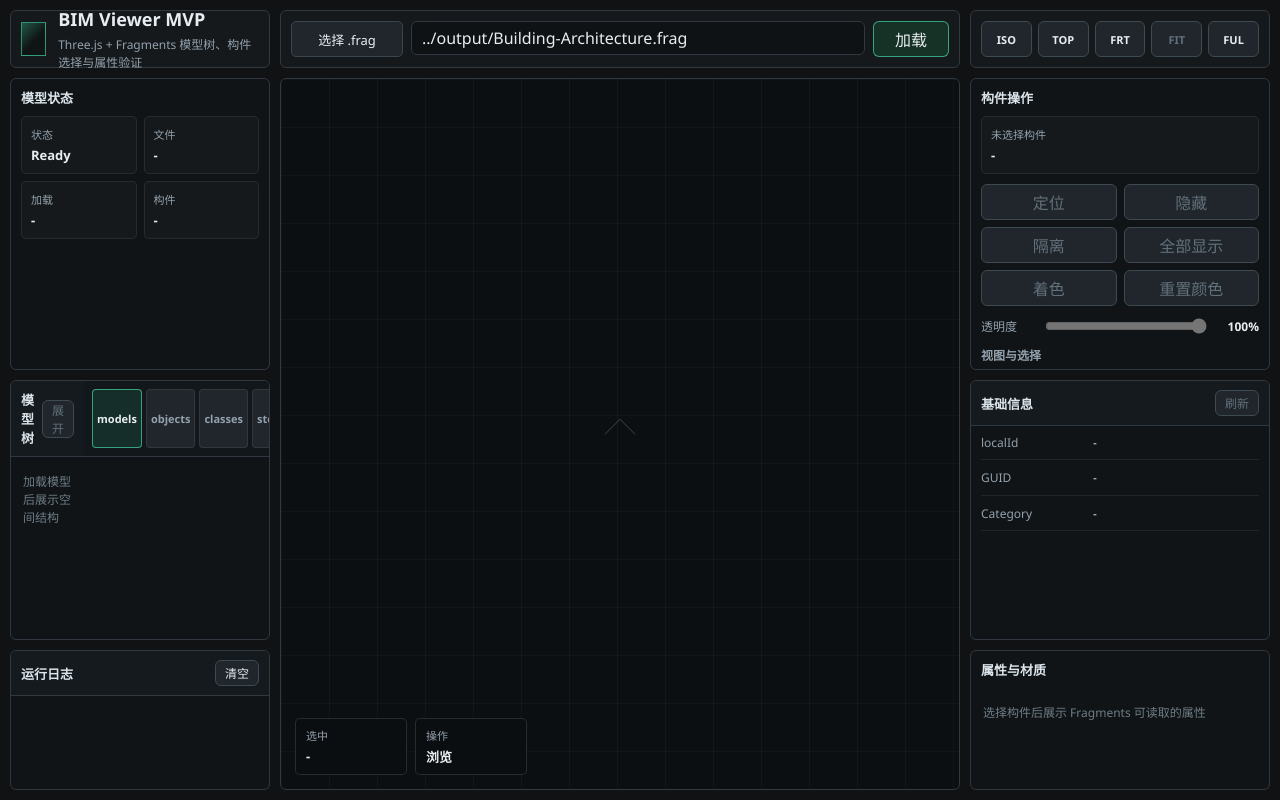
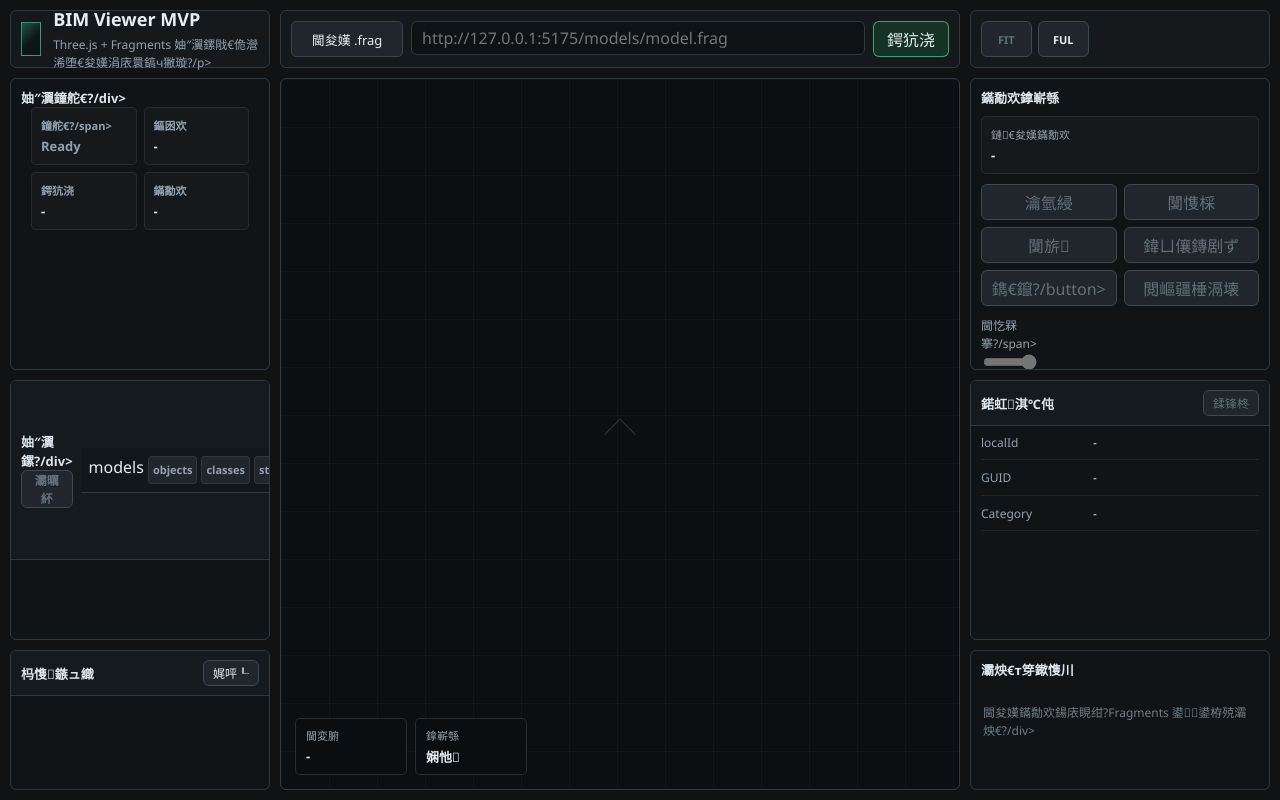
Before and after one commit to anshu43999/BimModelThree, a website: page viewer-service/viewer/index.html in a window 1280 px wide. Drawn offline with nearby package versions, Linux system fonts and the light colour scheme.

```diff
--- a/viewer/index.html
+++ b/viewer-service/viewer/index.html
@@ -13,44 +13,44 @@
             <div class="mark" aria-hidden="true"></div>
             <div>
                 <h1>BIM Viewer MVP</h1>
-                <p>Three.js + Fragments 模型树、构件选择与属性验证</p>
+                <p>Three.js + Fragments 妯″瀷鏍戙€佹瀯浠堕€夋嫨涓庡睘鎬ч獙璇?/p>
             </div>
         </div>
 
         <div class="loadbar">
             <label class="filePicker">
-                <span>选择 .frag</span>
+                <span>閫夋嫨 .frag</span>
                 <input id="fragFile" type="file" accept=".frag">
             </label>
-            <input id="fragUrl" class="pathInput" type="text" value="../output/Building-Architecture.frag" aria-label="模型路径">
-            <button id="loadUrlBtn" class="primaryBtn" type="button">加载</button>
+            <input id="fragUrl" class="pathInput" type="text" value="" placeholder="http://127.0.0.1:5175/models/model.frag" aria-label="妯″瀷璺緞">
+            <button id="loadUrlBtn" class="primaryBtn" type="button">鍔犺浇</button>
         </div>
 
-        <div class="viewTools" aria-label="视图工具">
-            <button class="iconBtn" id="viewIsoBtn" type="button" title="等轴测">ISO</button>
-            <button class="iconBtn" id="viewTopBtn" type="button" title="顶视图">TOP</button>
-            <button class="iconBtn" id="viewFrontBtn" type="button" title="前视图">FRT</button>
-            <button class="iconBtn" id="fitBtn" type="button" title="适配模型" disabled>FIT</button>
-            <button class="iconBtn" id="fullscreenBtn" type="button" title="全屏">FUL</button>
+        <div class="viewTools" aria-label="瑙嗗浘宸ュ叿">
+            <button class="iconBtn" id="viewIsoBtn" type="button" title="绛夎酱娴?>ISO</button>
+            <button class="iconBtn" id="viewTopBtn" type="button" title="椤惰鍥?>TOP</button>
+            <button class="iconBtn" id="viewFrontBtn" type="button" title="鍓嶈鍥?>FRT</button>
+            <button class="iconBtn" id="fitBtn" type="button" title="閫傞厤妯″瀷" disabled>FIT</button>
+            <button class="iconBtn" id="fullscreenBtn" type="button" title="鍏ㄥ睆">FUL</button>
         </div>
 
         <section class="panelBlock modelSummary">
-            <div class="blockTitle">模型状态</div>
+            <div class="blockTitle">妯″瀷鐘舵€?/div>
             <div class="stats">
                 <div>
-                    <span>状态</span>
+                    <span>鐘舵€?/span>
                     <strong id="status">Ready</strong>
                 </div>
                 <div>
-                    <span>文件</span>
+                    <span>鏂囦欢</span>
                     <strong id="fileStat">-</strong>
                 </div>
                 <div>
-                    <span>加载</span>
+                    <span>鍔犺浇</span>
                     <strong id="loadStat">-</strong>
                 </div>
                 <div>
-                    <span>构件</span>
+                    <span>鏋勪欢</span>
                     <strong id="itemStat">-</strong>
                 </div>
             </div>
@@ -58,55 +58,55 @@
 
         <section class="panelBlock treeBlock">
             <div class="blockHeader">
-                <div class="blockTitle">模型树</div>
-                <button id="expandTreeBtn" class="smallBtn" type="button" disabled>展开</button>
+                <div class="blockTitle">妯″瀷鏍?/div>
+                <button id="expandTreeBtn" class="smallBtn" type="button" disabled>灞曞紑</button>
             </div>
-            <div class="treeTabs" role="tablist" aria-label="模型树分类">
+            <div class="treeTabs" role="tablist" aria-label="妯″瀷鏍戝垎绫?>
                 <button class="treeTab active" type="button" data-tree-tab="models">models</button>
                 <button class="treeTab" type="button" data-tree-tab="objects">objects</button>
                 <button class="treeTab" type="button" data-tree-tab="classes">classes</button>
                 <button class="treeTab" type="button" data-tree-tab="storeys">storeys</button>
             </div>
-            <div id="treeEmpty" class="emptyState">加载模型后展示空间结构</div>
+            <div id="treeEmpty" class="emptyState">鍔犺浇妯″瀷鍚庡睍绀虹┖闂寸粨鏋?/div>
             <div id="modelTree" class="tree" role="tree"></div>
         </section>
 
         <section class="panelBlock selectedBlock">
-            <div class="blockTitle">构件操作</div>
+            <div class="blockTitle">鏋勪欢鎿嶄綔</div>
             <div class="selectionStatus">
-                <span id="selectedCategory">未选择构件</span>
+                <span id="selectedCategory">鏈€夋嫨鏋勪欢</span>
                 <strong id="selectedId">-</strong>
             </div>
             <div class="actionsGrid">
-                <button id="locateBtn" type="button" disabled>定位</button>
-                <button id="hideBtn" type="button" disabled>隐藏</button>
-                <button id="isolateBtn" type="button" disabled>隔离</button>
-                <button id="showAllBtn" type="button" disabled>全部显示</button>
-                <button id="colorBtn" type="button" disabled>着色</button>
-                <button id="resetColorBtn" type="button" disabled>重置颜色</button>
+                <button id="locateBtn" type="button" disabled>瀹氫綅</button>
+                <button id="hideBtn" type="button" disabled>闅愯棌</button>
+                <button id="isolateBtn" type="button" disabled>闅旂</button>
+                <button id="showAllBtn" type="button" disabled>鍏ㄩ儴鏄剧ず</button>
+                <button id="colorBtn" type="button" disabled>鐫€鑹?/button>
+                <button id="resetColorBtn" type="button" disabled>閲嶇疆棰滆壊</button>
             </div>
             <label class="rangeRow">
-                <span>透明度</span>
+                <span>閫忔槑搴?/span>
                 <input id="opacityInput" type="range" min="0.12" max="1" step="0.02" value="1" disabled>
                 <strong id="opacityValue">100%</strong>
             </label>
-            <div class="toolSubTitle">视图与选择</div>
+            <div class="toolSubTitle">瑙嗗浘涓庨€夋嫨</div>
             <div class="actionsGrid compactGrid">
-                <button id="viewBackBtn" type="button">后视图</button>
-                <button id="viewLeftBtn" type="button">左视图</button>
-                <button id="viewRightBtn" type="button">右视图</button>
-                <button id="viewBottomBtn" type="button">底视图</button>
-                <button id="boxSelectBtn" type="button" disabled>框选</button>
-                <button id="snapshotBtn" type="button">快照</button>
-                <button id="saveViewBtn" type="button">保存视点</button>
-                <button id="restoreViewBtn" type="button" disabled>恢复视点</button>
+                <button id="viewBackBtn" type="button">鍚庤鍥?/button>
+                <button id="viewLeftBtn" type="button">宸﹁鍥?/button>
+                <button id="viewRightBtn" type="button">鍙宠鍥?/button>
+                <button id="viewBottomBtn" type="button">搴曡鍥?/button>
+                <button id="boxSelectBtn" type="button" disabled>妗嗛€?/button>
+                <button id="snapshotBtn" type="button">蹇収</button>
+                <button id="saveViewBtn" type="button">淇濆瓨瑙嗙偣</button>
+                <button id="restoreViewBtn" type="button" disabled>鎭㈠瑙嗙偣</button>
             </div>
         </section>
 
         <section class="panelBlock propsBlock">
             <div class="blockHeader">
-                <div class="blockTitle">基础信息</div>
-                <button id="refreshPropsBtn" class="smallBtn" type="button" disabled>刷新</button>
+                <div class="blockTitle">鍩虹淇℃伅</div>
+                <button id="refreshPropsBtn" class="smallBtn" type="button" disabled>鍒锋柊</button>
             </div>
             <dl id="basicProps" class="propsList">
                 <div>
@@ -125,15 +125,15 @@
         </section>
 
         <section class="panelBlock attrsBlock">
-            <div class="blockTitle">属性与材质</div>
-            <div id="attributeEmpty" class="emptyState">选择构件后展示 Fragments 可读取的属性</div>
+            <div class="blockTitle">灞炴€т笌鏉愯川</div>
+            <div id="attributeEmpty" class="emptyState">閫夋嫨鏋勪欢鍚庡睍绀?Fragments 鍙鍙栫殑灞炴€?/div>
             <div id="attributeTable" class="attributeTable"></div>
         </section>
 
         <section class="panelBlock logBlock">
             <div class="blockHeader">
-                <div class="blockTitle">运行日志</div>
-                <button id="clearLogBtn" class="smallBtn" type="button">清空</button>
+                <div class="blockTitle">杩愯鏃ュ織</div>
+                <button id="clearLogBtn" class="smallBtn" type="button">娓呯┖</button>
             </div>
             <pre id="log"></pre>
         </section>
@@ -145,20 +145,20 @@
         <div id="selectionRect" class="selectionRect" hidden></div>
         <div class="viewportHud">
             <div>
-                <span>选中</span>
+                <span>閫変腑</span>
                 <strong id="selectedHud">-</strong>
             </div>
             <div>
-                <span>操作</span>
-                <strong id="modeHud">浏览</strong>
+                <span>鎿嶄綔</span>
+                <strong id="modeHud">娴忚</strong>
             </div>
         </div>
         <div id="contextMenu" class="contextMenu" hidden>
-            <button type="button" data-menu-action="locate">定位</button>
-            <button type="button" data-menu-action="isolate">隔离</button>
-            <button type="button" data-menu-action="hide">隐藏</button>
-            <button type="button" data-menu-action="color">着色</button>
-            <button type="button" data-menu-action="showAll">全部显示</button>
+            <button type="button" data-menu-action="locate">瀹氫綅</button>
+            <button type="button" data-menu-action="isolate">闅旂</button>
+            <button type="button" data-menu-action="hide">闅愯棌</button>
+            <button type="button" data-menu-action="color">鐫€鑹?/button>
+            <button type="button" data-menu-action="showAll">鍏ㄩ儴鏄剧ず</button>
         </div>
     </section>
 </main>
```
Also changed, not shown: converter-service/package.json (renamed from package.json, +2 -5 lines), viewer-service/package.json (added, +16 -0 lines), viewer-service/viewer/mobile.html (renamed from viewer/mobile.html, +36 -36 lines), README.md, converter-service/README.md (added), converter-service/src/convert-ifc-to-fragments.js (renamed from src/convert-ifc-to-fragments.js), converter-service/src/validate-t003-t004.js (renamed from src/validate-t003-t004.js), dist/viewer/index.html (deleted), dist/viewer/main-mvp.js (deleted), dist/viewer/style.css (deleted), viewer-service/README.md (added), viewer-service/server/static-server.js (renamed from server/static-server.js), viewer-service/viewer/main-mvp.js (renamed from viewer/main-mvp.js), viewer-service/viewer/main.js (renamed from viewer/main.js), 3 more files, 4 other files.
